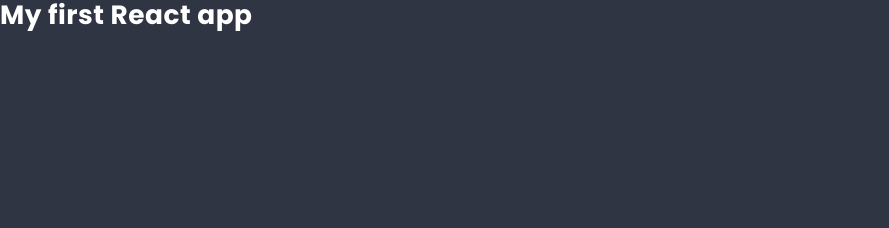
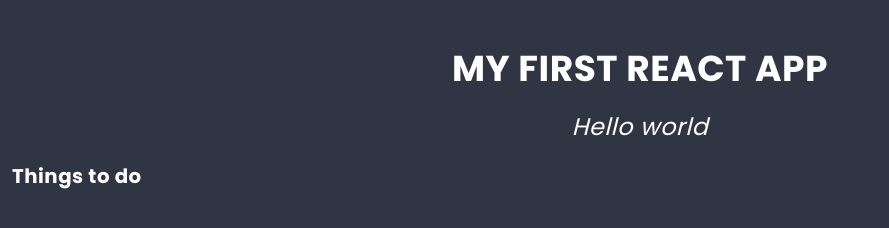
Before and after one commit to marcingrabowski87/React, a React app: page / in a window 1280 px wide. Shown: the whole page, without its empty margins (0-889 px from the left). Built offline with nearby package versions, Linux system fonts and the light colour scheme.

Commit message:
Add List Component

```diff
--- a/src/components/App/App.js
+++ b/src/components/App/App.js
@@ -1,11 +1,15 @@
 import React from 'react';
+import styles from './App.scss';
+import List from '../List/List.js';
 
 class App extends React.Component {
   render() {
     return (
-      <div>
-        <h1>My first React app</h1>
-      </div>
+      <main className={styles.component}>
+        <h1 className={styles.title}> My first React app</h1>
+        <div className={styles.subtitle}> Hello world </div>
+        <List />
+      </main >
     )
   }
 }
--- /dev/null
+++ b/src/components/List/List.js
@@ -0,0 +1,17 @@
+import React from 'react';
+import styles from "./List.scss";
+
+class List extends React.Component {
+    render() {
+        return (
+            <section className={styles.component}>
+                <h2>
+                    Things to do
+                </h2>
+            </section>
+        )
+
+
+    }
+}
+export default List;
```
Also changed, not shown: src/index.html (+3 -1 lines).
